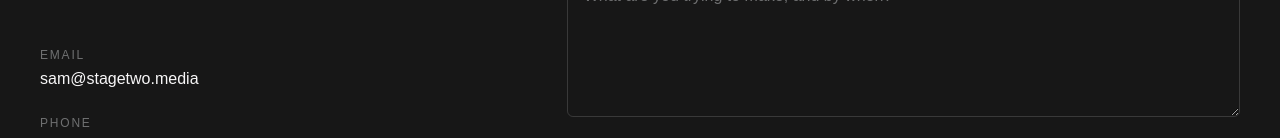
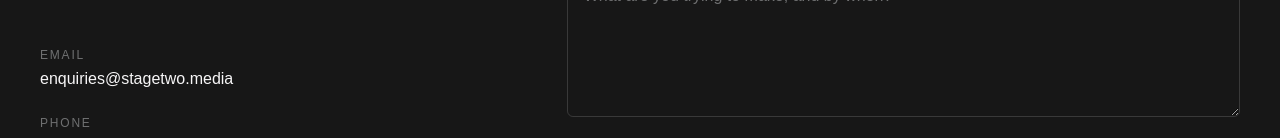
Before and after one commit to samjrmorgan/stage-two-media, a Next.js app: page /contact in a window 1280 px wide. Shown: the part 409-547 px from the top of the page. Built offline with nearby package versions, Linux system fonts and the light colour scheme; a web font is replaced by a local one.

Commit message:
Show enquiries@stagetwo.media as the public contact address
Keeps the internal delivery target unchanged (still lands in
sam@stagetwo.media via the Workspace alias) while the site,
JSON-LD, and chat assistant now surface the enquiries address.

Co-Authored-By: Claude Sonnet 5 <noreply@anthropic.com>

```diff
--- a/src/app/api/chat/route.ts
+++ b/src/app/api/chat/route.ts
@@ -15,7 +15,7 @@ Facts about Stage Two:
 - Process: Brief -> Plan -> Shoot -> Deliver.
 - Real client work includes World Vision International (multi-country documentary/advocacy), Google, Visa, Kiwibank, 2degrees, Topham Guerin, the International Democratic Union, the Minerals Council of Australia, the Wallaroos women's rugby team, Launchpad Digital, Pead PR, the Sir Peter Blake Foundation, and Thrive Health.
 - Won the People's Vote Award and an Honorable Mention at the reFocus Awards 2025 Color Photography Contest, and an Honorable Mention at the Chromatic Photography Awards 2025, for a photo titled "Primary Colours of Senegal".
-- Contact: sam@stagetwo.media, +64 21 226 2822, or the site's /contact page.
+- Contact: enquiries@stagetwo.media, +64 21 226 2822, or the site's /contact page.
 
 How to behave:
 - Sound like a friendly, upbeat human texting back, not a brochure. Casual and warm - contractions, no corporate fluff, no bullet lists unless genuinely helpful.
--- a/src/app/contact/page.tsx
+++ b/src/app/contact/page.tsx
@@ -56,10 +56,10 @@ export default function ContactPage() {
                   </dt>
                   <dd>
                     <a
-                      href="mailto:sam@stagetwo.media"
+                      href="mailto:enquiries@stagetwo.media"
                       className="text-offwhite hover:text-accent transition-colors cursor-pointer"
                     >
-                      sam@stagetwo.media
+                      enquiries@stagetwo.media
                     </a>
                   </dd>
                 </div>
--- a/src/app/layout.tsx
+++ b/src/app/layout.tsx
@@ -47,7 +47,7 @@ const SITE_JSON_LD = {
       description:
         "Award-winning Auckland video and photography production studio specialising in documentary, advocacy, corporate, brand and wedding films - shot on location worldwide.",
       telephone: "+64 21 226 2822",
-      email: "sam@stagetwo.media",
+      email: "enquiries@stagetwo.media",
       foundingDate: "2024-02",
       founder: [
         { "@type": "Person", name: "Sam Morgan" },
--- a/src/components/ContactForm.tsx
+++ b/src/components/ContactForm.tsx
@@ -105,8 +105,8 @@ export function ContactForm() {
         <p className="text-sm text-accent" role="status">
           Something went wrong sending that. Please try again, or email us
           directly at{" "}
-          <a href="mailto:sam@stagetwo.media" className="underline underline-offset-4">
-            sam@stagetwo.media
+          <a href="mailto:enquiries@stagetwo.media" className="underline underline-offset-4">
+            enquiries@stagetwo.media
           </a>
           .
         </p>
--- a/src/components/Footer.tsx
+++ b/src/components/Footer.tsx
@@ -15,7 +15,7 @@ const columns = [
   {
     heading: "Contact",
     links: [
-      { href: "mailto:sam@stagetwo.media", label: "sam@stagetwo.media" },
+      { href: "mailto:enquiries@stagetwo.media", label: "enquiries@stagetwo.media" },
       { href: "tel:+64212262822", label: "+64 21 226 2822" },
     ],
   },
@@ -39,7 +39,7 @@ export function Footer() {
             <Mark variant="offwhite" className="h-8 w-8 mb-6" />
             <p className="font-display text-2xl leading-tight max-w-xs">
               Got a project? <br />
-              <a href="mailto:sam@stagetwo.media" className="text-accent hover:underline">
+              <a href="mailto:enquiries@stagetwo.media" className="text-accent hover:underline">
                 Let&apos;s talk.
               </a>
             </p>
```
